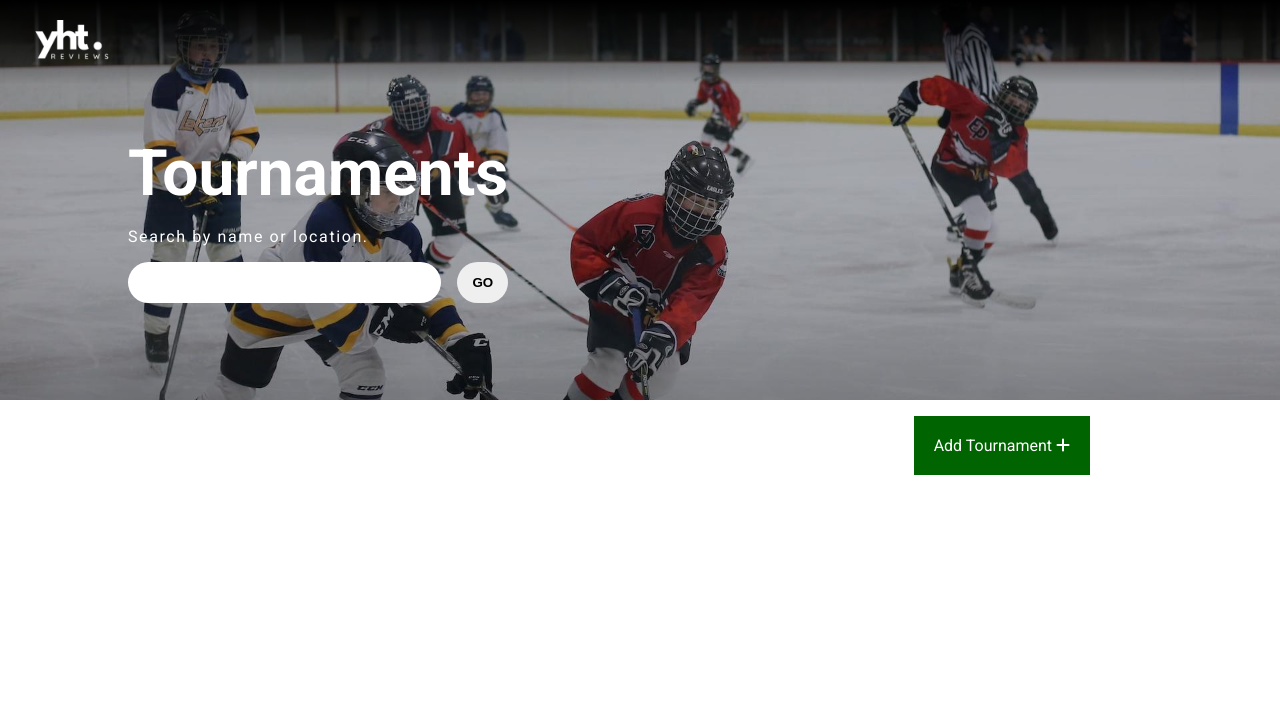
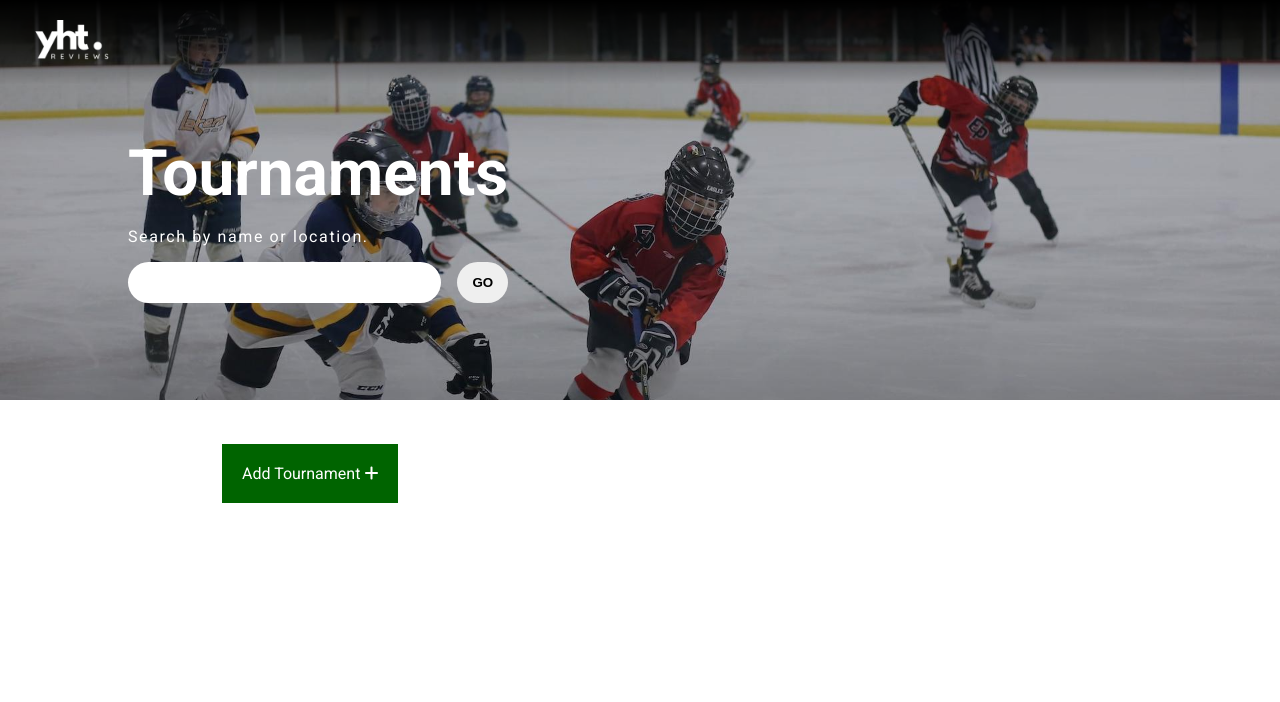
Before and after one commit to reyesjl/hockeyapp, a Django app: page /tournaments/ in a window 1280 px wide. Shown: the top 702 px of the page. Before the commit the page ends 475 px from the top, so only its background shows below. Run offline with Django 5.2, Linux system fonts and the light colour scheme; data that the repository does not hold is empty.

Commit message:
fix add button spacing;

```diff
--- a/main/static/css/tournaments.css
+++ b/main/static/css/tournaments.css
@@ -58,7 +58,6 @@
 .search-results {
     padding: 1rem;
     height: 100vh;
-    clear: both;
 }
 
 .tournaments-container {
@@ -120,14 +119,12 @@
 }
 
 .add-button-wrapper {
-    margin-top: 1rem;
-    padding: 1rem;
+    margin: 4rem auto;
+    padding-left: 5%;
     max-width: 900px;
-    margin: 0 auto;
 }
 
 .add-button {
-    float: right;
     padding: 20px;
     background-color: darkgreen;
     color: white;
--- a/reviews/views.py
+++ b/reviews/views.py
@@ -1,5 +1,5 @@
 from django.shortcuts import render, redirect, get_object_or_404
-from .models import Tournament
+from .models import Tournament, Review
 from django.db.models import Q
 from .forms import ReviewForm, TournamentSubmissionForm
 from django.contrib import messages
@@ -23,7 +23,8 @@ def tournaments(request):
 
 def tournament_details(request, tournament_id):
     tournament = get_object_or_404(Tournament, pk=tournament_id)
-    return render(request, 'reviews/tournament_details.html', {'tournament':tournament})
+    reviews = Review.objects.filter(tournament=tournament)
+    return render(request, 'reviews/tournament_details.html', {'tournament':tournament, 'reviews': reviews})
 
 def tournament_entry(request):
     if request.method == 'POST':
```
Also changed, not shown: main/static/css/tournament_details.css (+2 -5 lines), main/templates/reviews/tournament_details.html (+10 -4 lines).
